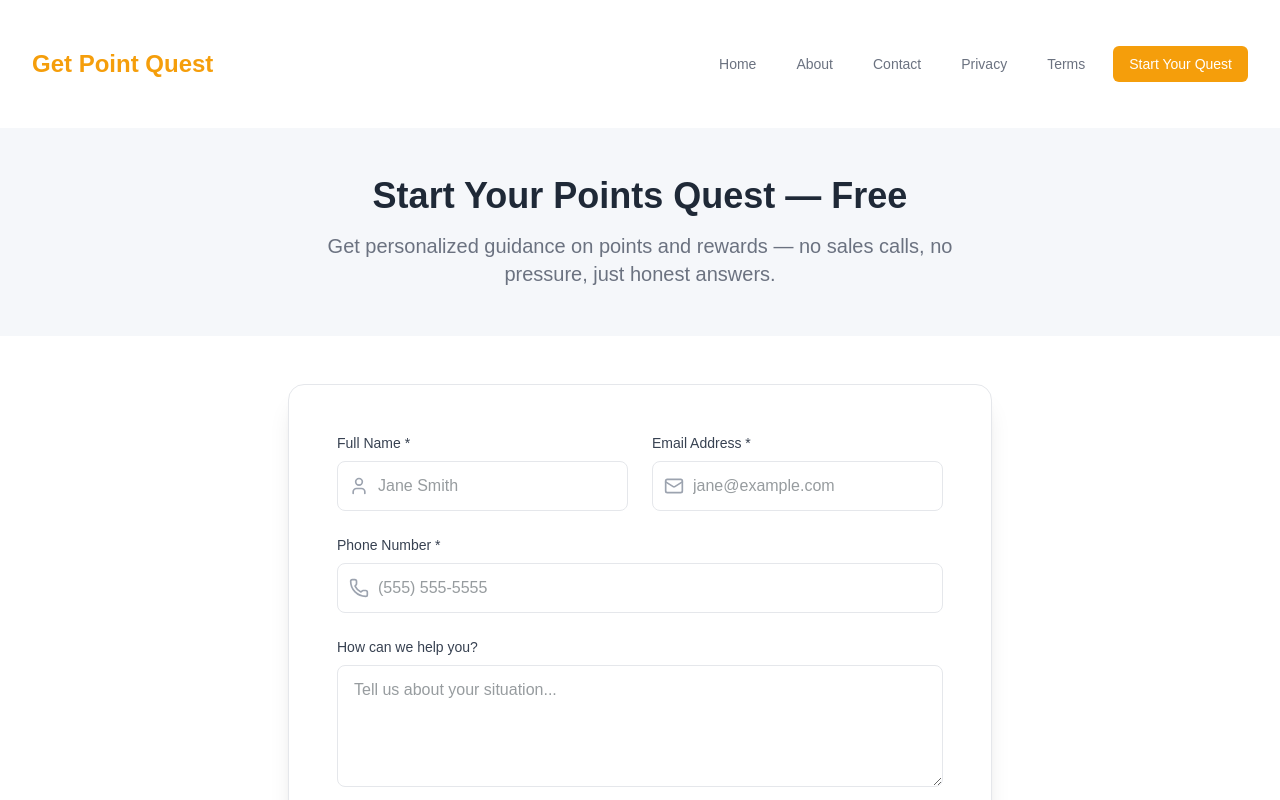
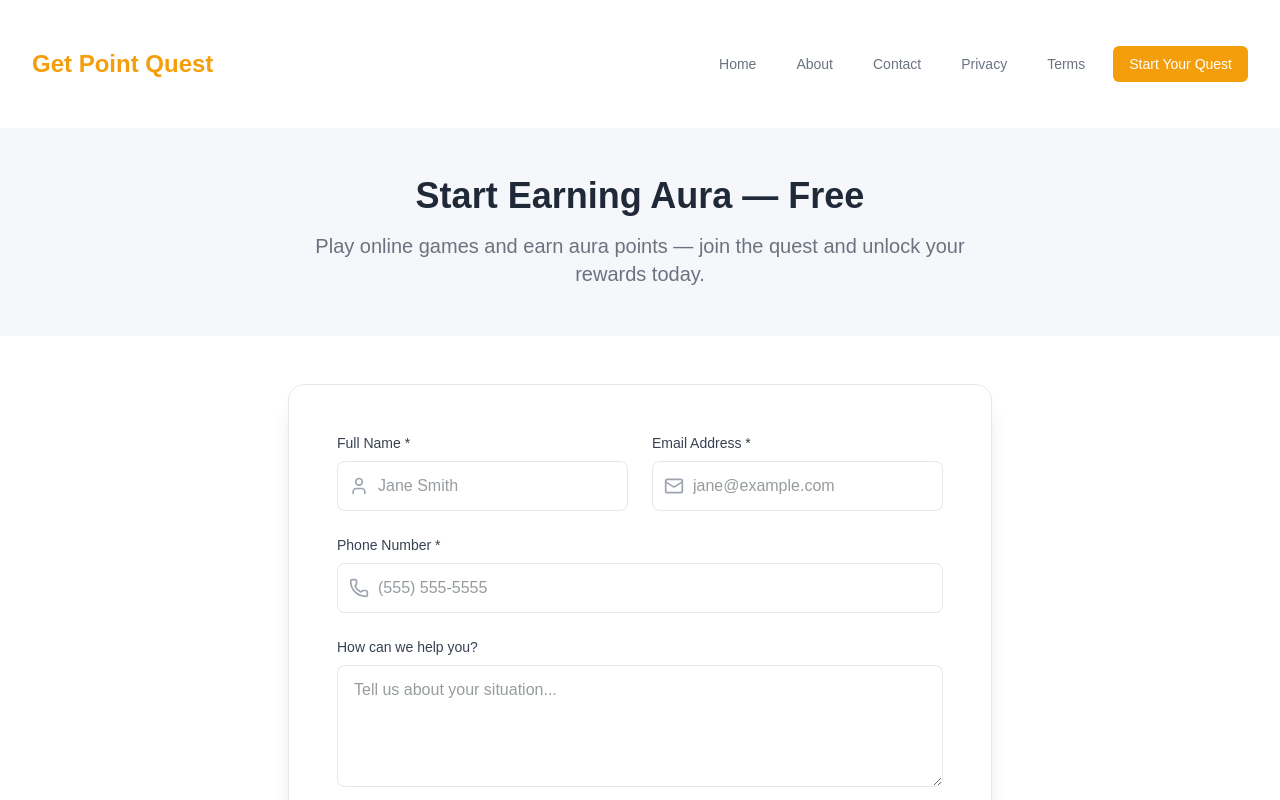
Before and after one commit to Textingman/moxxie-getpointquest, a Next.js app: page /signup in a window 1280 px wide. Shown: the top 800 px of the page. Built offline with nearby package versions, Linux system fonts and the light colour scheme.

Commit message:
Initial site setup: Get Point Quest

```diff
--- a/app/signup/page.tsx
+++ b/app/signup/page.tsx
@@ -34,10 +34,10 @@ export default function SignupPage() {
       <section className="py-12" style={{ backgroundColor: '#F5F7FA' }}>
         <div className="max-w-7xl mx-auto px-4 sm:px-6 lg:px-8 text-center">
           <h1 className="text-4xl font-extrabold mb-4" style={{ color: '#1F2937' }}>
-            Start Your Points Quest — Free
+            Start Earning Aura — Free
           </h1>
           <p className="text-xl max-w-2xl mx-auto" style={{ color: '#6B7280' }}>
-            Get personalized guidance on points and rewards — no sales calls, no pressure, just honest answers.
+            Play online games and earn aura points — join the quest and unlock your rewards today.
           </p>
         </div>
       </section>
```
